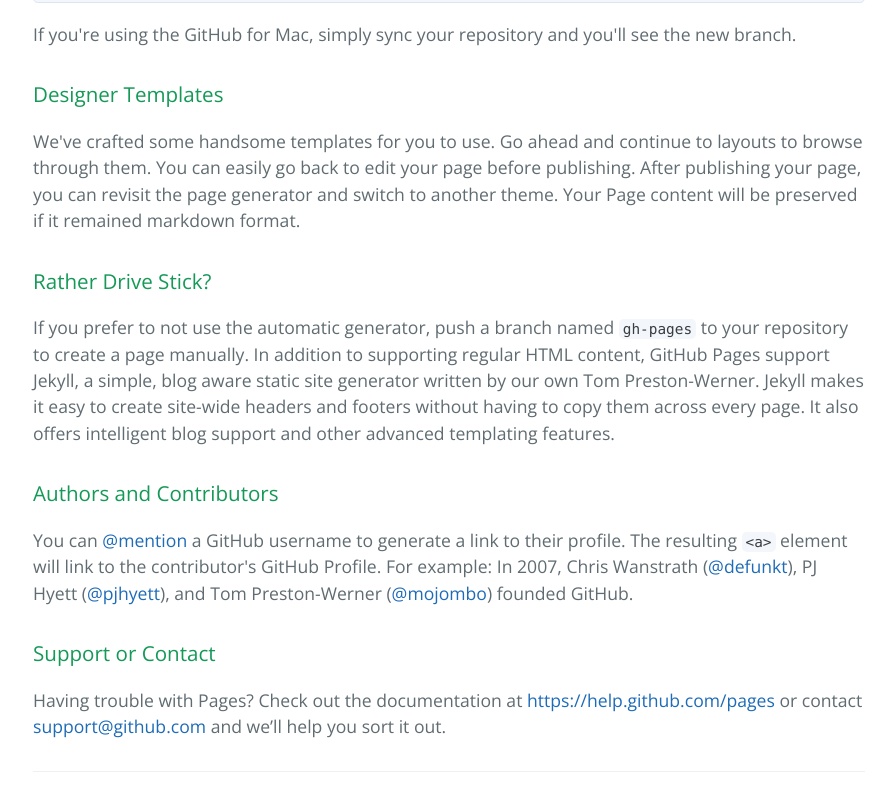
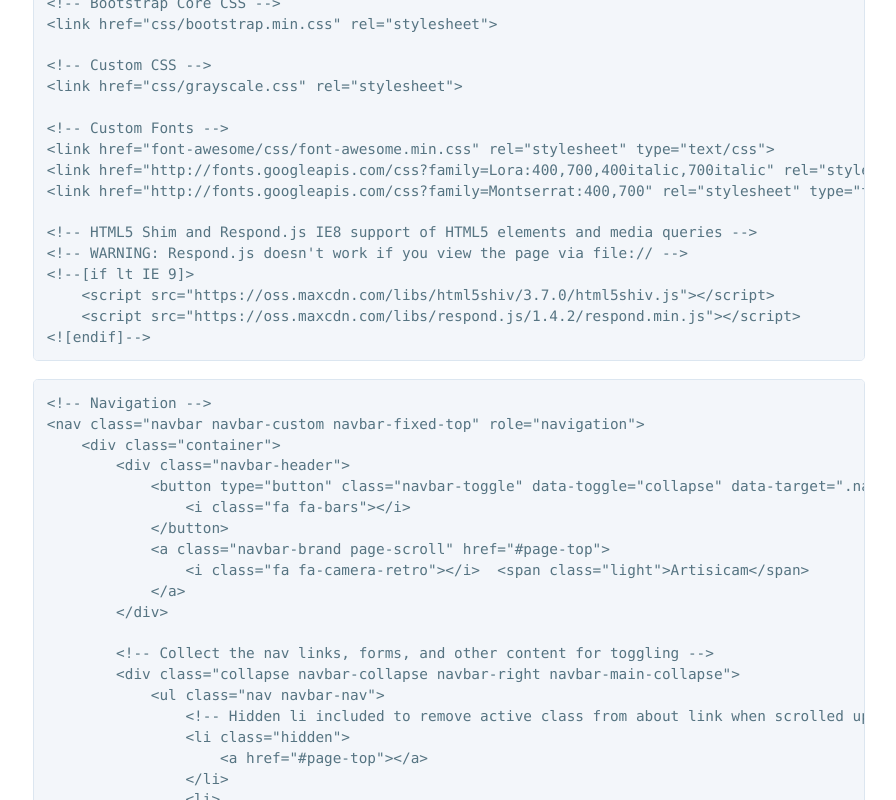
Before and after one commit to kbudelis/Artisicam, a plain HTML site: page index.html in a window 1280 px wide. Shown: the part 600-1400 px from the top of the page, without its empty margins (191-1087 px from the left). Drawn offline with nearby package versions, Linux system fonts and the light colour scheme.

Commit message:
Create gh-pages branch via GitHub

```diff
--- a/index.html
+++ b/index.html
@@ -19,37 +19,176 @@
     </section>
 
     <section class="main-content">
-      <h3>
-<a id="welcome-to-github-pages" class="anchor" href="#welcome-to-github-pages" aria-hidden="true"><span class="octicon octicon-link"></span></a>Welcome to GitHub Pages.</h3>
+      <p>&lt;!DOCTYPE html&gt;
+</p>
 
-<p>This automatic page generator is the easiest way to create beautiful pages for all of your projects. Author your page content here using GitHub Flavored Markdown, select a template crafted by a designer, and publish. After your page is generated, you can check out the new branch:</p>
+<p></p>
 
-<pre><code>$ cd your_repo_root/repo_name
-$ git fetch origin
-$ git checkout gh-pages
+<pre><code>&lt;meta charset="utf-8"&gt;
+&lt;meta http-equiv="X-UA-Compatible" content="IE=edge"&gt;
+&lt;meta name="viewport" content="width=device-width, initial-scale=1"&gt;
+&lt;meta name="description" content=""&gt;
+&lt;meta name="author" content=""&gt;
+
+&lt;title&gt;Artisicam&lt;/title&gt;
+
+&lt;!-- Bootstrap Core CSS --&gt;
+&lt;link href="css/bootstrap.min.css" rel="stylesheet"&gt;
+
+&lt;!-- Custom CSS --&gt;
+&lt;link href="css/grayscale.css" rel="stylesheet"&gt;
+
+&lt;!-- Custom Fonts --&gt;
+&lt;link href="font-awesome/css/font-awesome.min.css" rel="stylesheet" type="text/css"&gt;
+&lt;link href="http://fonts.googleapis.com/css?family=Lora:400,700,400italic,700italic" rel="stylesheet" type="text/css"&gt;
+&lt;link href="http://fonts.googleapis.com/css?family=Montserrat:400,700" rel="stylesheet" type="text/css"&gt;
+
+&lt;!-- HTML5 Shim and Respond.js IE8 support of HTML5 elements and media queries --&gt;
+&lt;!-- WARNING: Respond.js doesn't work if you view the page via file:// --&gt;
+&lt;!--[if lt IE 9]&gt;
+    &lt;script src="https://oss.maxcdn.com/libs/html5shiv/3.7.0/html5shiv.js"&gt;&lt;/script&gt;
+    &lt;script src="https://oss.maxcdn.com/libs/respond.js/1.4.2/respond.min.js"&gt;&lt;/script&gt;
+&lt;![endif]--&gt;
 </code></pre>
 
-<p>If you're using the GitHub for Mac, simply sync your repository and you'll see the new branch.</p>
+<p></p>
 
-<h3>
-<a id="designer-templates" class="anchor" href="#designer-templates" aria-hidden="true"><span class="octicon octicon-link"></span></a>Designer Templates</h3>
+<p></p>
 
-<p>We've crafted some handsome templates for you to use. Go ahead and continue to layouts to browse through them. You can easily go back to edit your page before publishing. After publishing your page, you can revisit the page generator and switch to another theme. Your Page content will be preserved if it remained markdown format.</p>
+<pre><code>&lt;!-- Navigation --&gt;
+&lt;nav class="navbar navbar-custom navbar-fixed-top" role="navigation"&gt;
+    &lt;div class="container"&gt;
+        &lt;div class="navbar-header"&gt;
+            &lt;button type="button" class="navbar-toggle" data-toggle="collapse" data-target=".navbar-main-collapse"&gt;
+                &lt;i class="fa fa-bars"&gt;&lt;/i&gt;
+            &lt;/button&gt;
+            &lt;a class="navbar-brand page-scroll" href="#page-top"&gt;
+                &lt;i class="fa fa-camera-retro"&gt;&lt;/i&gt;  &lt;span class="light"&gt;Artisicam&lt;/span&gt;
+            &lt;/a&gt;
+        &lt;/div&gt;
 
-<h3>
-<a id="rather-drive-stick" class="anchor" href="#rather-drive-stick" aria-hidden="true"><span class="octicon octicon-link"></span></a>Rather Drive Stick?</h3>
+        &lt;!-- Collect the nav links, forms, and other content for toggling --&gt;
+        &lt;div class="collapse navbar-collapse navbar-right navbar-main-collapse"&gt;
+            &lt;ul class="nav navbar-nav"&gt;
+                &lt;!-- Hidden li included to remove active class from about link when scrolled up past about section --&gt;
+                &lt;li class="hidden"&gt;
+                    &lt;a href="#page-top"&gt;&lt;/a&gt;
+                &lt;/li&gt;
+                &lt;li&gt;
+                    &lt;a class="page-scroll" href="#about"&gt;About&lt;/a&gt;
+                &lt;/li&gt;
+                &lt;li&gt;
+                    &lt;a class="page-scroll" href="#download"&gt;Buy or Rent&lt;/a&gt;
+                &lt;/li&gt;
+                &lt;li&gt;
+                    &lt;a class="page-scroll" href="#contact"&gt;Contact&lt;/a&gt;
+                &lt;/li&gt;
+            &lt;/ul&gt;
+        &lt;/div&gt;
+        &lt;!-- /.navbar-collapse --&gt;
+    &lt;/div&gt;
+    &lt;!-- /.container --&gt;
+&lt;/nav&gt;
 
-<p>If you prefer to not use the automatic generator, push a branch named <code>gh-pages</code> to your repository to create a page manually. In addition to supporting regular HTML content, GitHub Pages support Jekyll, a simple, blog aware static site generator written by our own Tom Preston-Werner. Jekyll makes it easy to create site-wide headers and footers without having to copy them across every page. It also offers intelligent blog support and other advanced templating features.</p>
+&lt;!-- Intro Header --&gt;
+&lt;header class="intro"&gt;
+    &lt;div class="intro-body"&gt;
+        &lt;div class="container"&gt;
+            &lt;div class="row"&gt;
+                &lt;div class="col-md-8 col-md-offset-2"&gt;
+                    &lt;h1 class="brand-heading"&gt;Artisicam&lt;/h1&gt;
+                    &lt;p class="intro-text"&gt;The world's bespoke, artisanal security camera.&lt;br&gt; Handmade in Brooklyn with all-natural materials. test    ssss&lt;/p&gt;
+                    &lt;a href="#about" class="btn btn-circle page-scroll"&gt;
+                        &lt;i class="fa fa-angle-double-down animated"&gt;&lt;/i&gt;
+                    &lt;/a&gt;
+                &lt;/div&gt;
+            &lt;/div&gt;
+        &lt;/div&gt;
+    &lt;/div&gt;
+&lt;/header&gt;
 
-<h3>
-<a id="authors-and-contributors" class="anchor" href="#authors-and-contributors" aria-hidden="true"><span class="octicon octicon-link"></span></a>Authors and Contributors</h3>
+&lt;!-- About Section --&gt;
+&lt;section id="about" class="container content-section text-center"&gt;
+    &lt;div class="row"&gt;
+        &lt;div class="col-lg-8 col-lg-offset-2"&gt;
+            &lt;h2&gt;More about Artisicam&lt;/h2&gt;
+             &lt;p&gt;LET'S HAVE THE VIDEO EMBEDDED HERE!&lt;/p&gt;
+            &lt;p&gt;It's really important to us to stay safe. It's also really important to us to stay stylish. Our apartments are carefully curated, and we hated how our ugly, steel security cameras were marring our look. That's why we created Artisicam. We grew plants for the dye in our garden, and make organic felt housings for the camera so that it can represent the lifestyle that you lead.&lt;/p&gt;
 
-<p>You can <a href="https://github.com/blog/821" class="user-mention">@mention</a> a GitHub username to generate a link to their profile. The resulting <code>&lt;a&gt;</code> element will link to the contributor's GitHub Profile. For example: In 2007, Chris Wanstrath (<a href="https://github.com/defunkt" class="user-mention">@defunkt</a>), PJ Hyett (<a href="https://github.com/pjhyett" class="user-mention">@pjhyett</a>), and Tom Preston-Werner (<a href="https://github.com/mojombo" class="user-mention">@mojombo</a>) founded GitHub.</p>
+            &lt;p&gt;Artisicams are handmade by &lt;a href="http://kenamarit.com/"&gt;Ken Amarit&lt;/a&gt; and &lt;a href="http://www.kristinabudelis.com/"&gt;Kristina Budelis&lt;/a&gt; in Brooklyn.&lt;/p&gt;
 
-<h3>
-<a id="support-or-contact" class="anchor" href="#support-or-contact" aria-hidden="true"><span class="octicon octicon-link"></span></a>Support or Contact</h3>
+        &lt;/div&gt;
+    &lt;/div&gt;
+&lt;/section&gt;
 
-<p>Having trouble with Pages? Check out the documentation at <a href="https://help.github.com/pages">https://help.github.com/pages</a> or contact <a href="mailto:support@github.com">support@github.com</a> and we’ll help you sort it out.</p>
+&lt;!-- Download Section --&gt;
+&lt;section id="download" class="content-section text-center"&gt;
+    &lt;div class="download-section"&gt;
+        &lt;div class="container"&gt;
+            &lt;div class="col-lg-8 col-lg-offset-2"&gt;
+                &lt;h2&gt;Buy or rent Artisicam&lt;/h2&gt;
+                &lt;p&gt;You can buy artisicam on Etsy for just $999, or rent it from KitSplit for $100/day!&lt;/p&gt;
+                &lt;a href="http://startbootstrap.com/template-overviews/grayscale/" class="btn btn-default btn-lg"&gt;Buy&lt;/a&gt;
+                &lt;a href="http://startbootstrap.com/template-overviews/grayscale/" class="btn btn-default btn-lg"&gt;Rent&lt;/a&gt;
+            &lt;/div&gt;
+        &lt;/div&gt;
+    &lt;/div&gt;
+&lt;/section&gt;
+
+&lt;!-- Contact Section --&gt;
+&lt;section id="contact" class="container content-section text-center"&gt;
+    &lt;div class="row"&gt;
+        &lt;div class="col-lg-8 col-lg-offset-2"&gt;
+            &lt;h2&gt;Contact Us&lt;/h2&gt;
+            &lt;p&gt;Feel free to email us to provide feedback, give us suggestions for the next version of artisicam, or to just say hello!&lt;/p&gt;
+            &lt;p&gt;&lt;a href="mailto:hi@artisicam.com"&gt;hi@artisicam.com&lt;/a&gt;
+            &lt;/p&gt;
+            &lt;ul class="list-inline banner-social-buttons"&gt;
+                &lt;li&gt;
+                    &lt;a href="https://twitter.com/SBootstrap" class="btn btn-default btn-lg"&gt;&lt;i class="fa fa-twitter fa-fw"&gt;&lt;/i&gt; &lt;span class="network-name"&gt;Follow us on Twitter&lt;/span&gt;&lt;/a&gt;
+                &lt;/li&gt;
+</code></pre>
+
+<p>&lt;!--                     </p>
+                        <a href="https://github.com/IronSummitMedia/startbootstrap"><i></i> Github</a>
+
+
+                        <a href="https://plus.google.com/+Startbootstrap/posts"><i></i> Google+</a>
+ --&gt;
+
+
+
+
+
+<pre><code>&lt;!-- Map Section --&gt;
+&lt;div id="map"&gt;&lt;/div&gt;
+
+&lt;!-- Footer --&gt;
+&lt;footer&gt;
+    &lt;div class="container text-center"&gt;
+        &lt;p&gt;Copyright &amp;copy; Artisicam 2015&lt;/p&gt;
+    &lt;/div&gt;
+&lt;/footer&gt;
+
+&lt;!-- jQuery --&gt;
+&lt;script src="js/jquery.js"&gt;&lt;/script&gt;
+
+&lt;!-- Bootstrap Core JavaScript --&gt;
+&lt;script src="js/bootstrap.min.js"&gt;&lt;/script&gt;
+
+&lt;!-- Plugin JavaScript --&gt;
+&lt;script src="js/jquery.easing.min.js"&gt;&lt;/script&gt;
+
+&lt;!-- Google Maps API Key - Use your own API key to enable the map feature. More information on the Google Maps API can be found at https://developers.google.com/maps/ --&gt;
+&lt;script type="text/javascript" src="https://maps.googleapis.com/maps/api/js?key=AIzaSyCRngKslUGJTlibkQ3FkfTxj3Xss1UlZDA&amp;sensor=false"&gt;&lt;/script&gt;
+
+&lt;!-- Custom Theme JavaScript --&gt;
+&lt;script src="js/grayscale.js"&gt;&lt;/script&gt;
+</code></pre>
+
+<p></p>
+
+<p></p>
 
       <footer class="site-footer">
         <span class="site-footer-owner"><a href="https://github.com/kbudelis/Artisicam">Artisicam</a> is maintained by <a href="https://github.com/kbudelis">kbudelis</a>.</span>
```
Also changed, not shown: params.json (+1 -1 lines).
